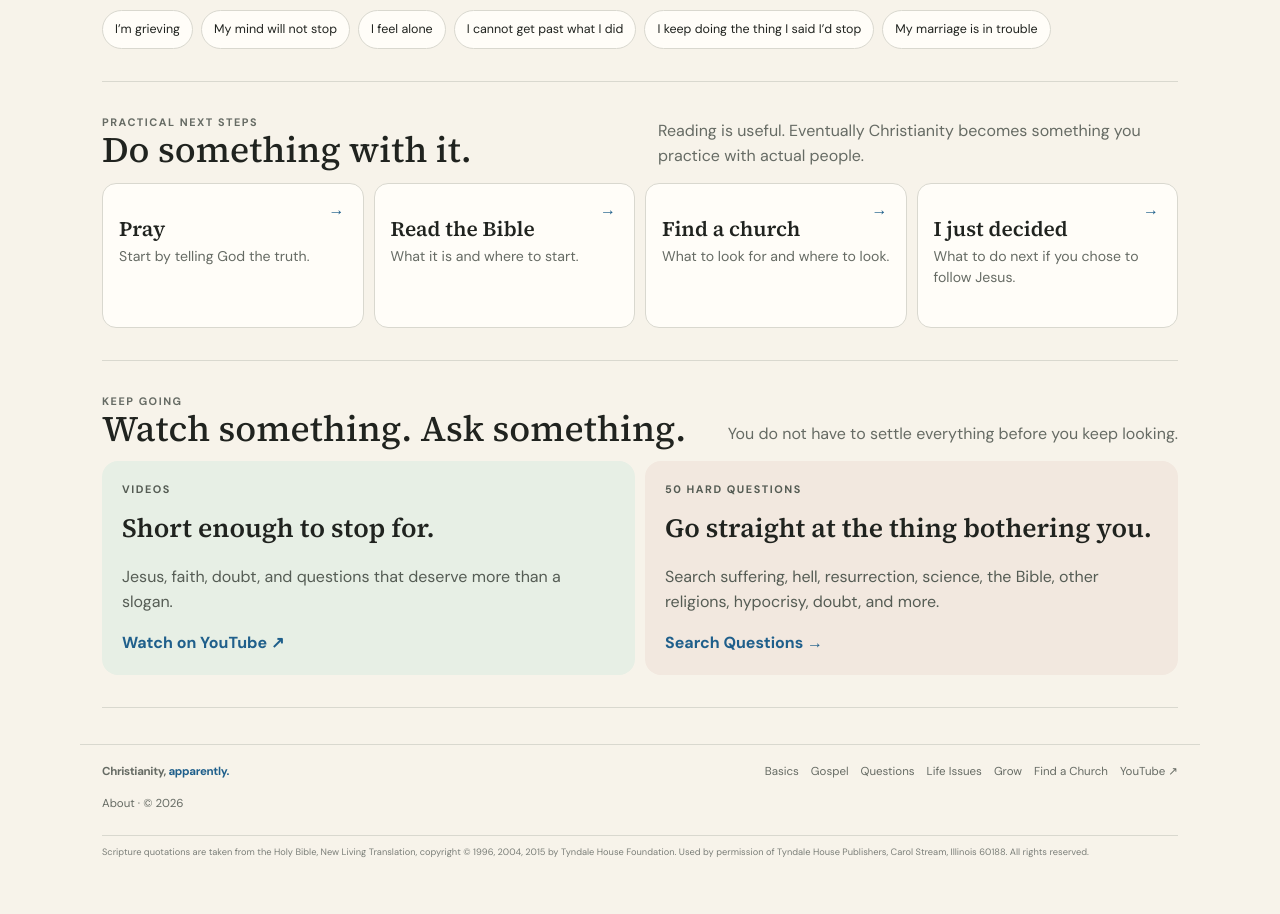
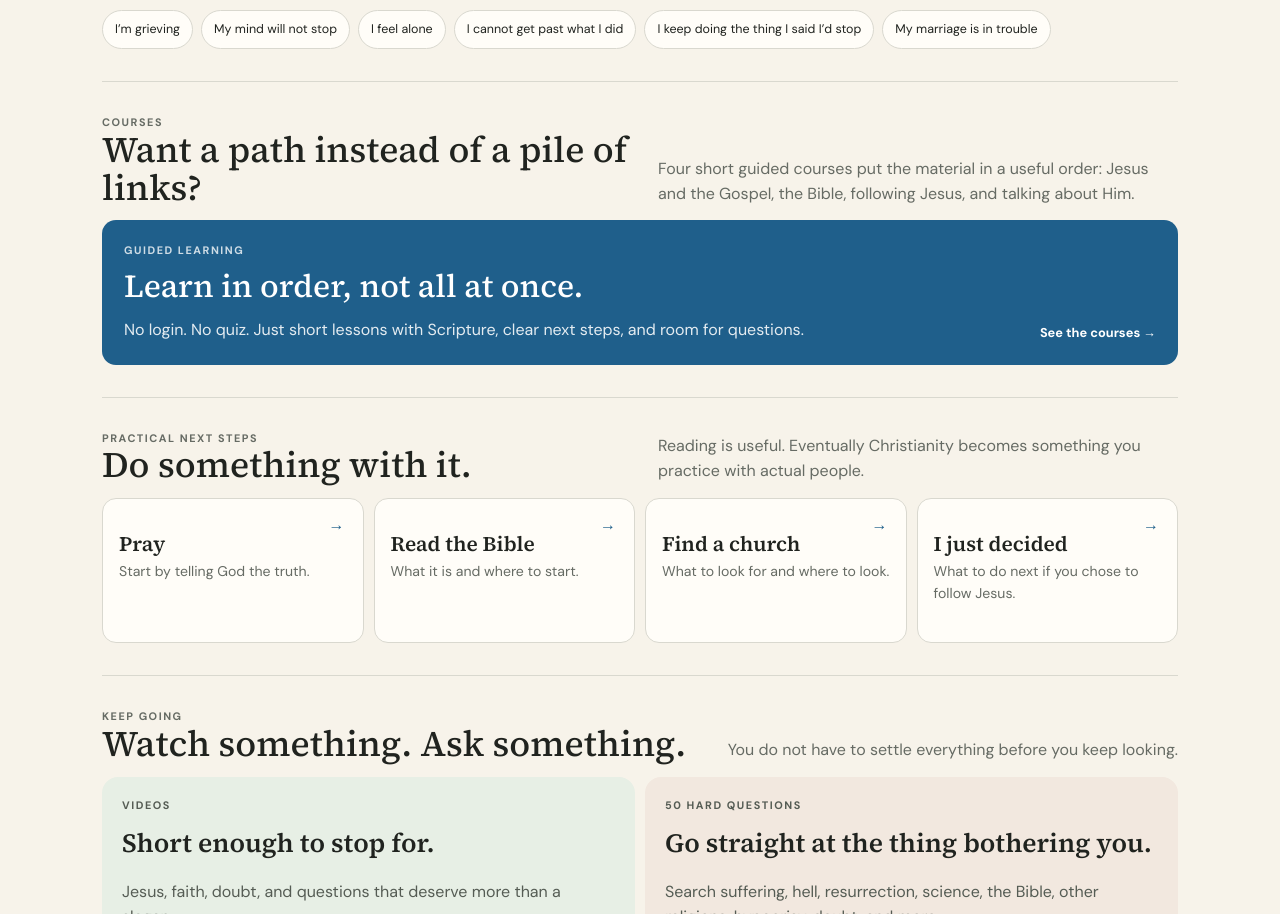
Before and after one commit to SeanEricKnight/christianityapparently.com, a plain HTML site: page index.html in a window 1280 px wide. Shown: the part 1488-2402 px from the top of the page. Before the commit the page ends 2369 px from the top, so only its background shows below. Drawn offline with Linux system fonts and the light colour scheme.

Commit message:
Add courses to homepage

```diff
--- a/index.html
+++ b/index.html
@@ -57,6 +57,11 @@
 </section>
 
 <section class="home-section">
+  <div class="section-head"><div><p class="kicker">Courses</p><h2>Want a path instead of a pile of links?</h2></div><p>Four short guided courses put the material in a useful order: Jesus and the Gospel, the Bible, following Jesus, and talking about Him.</p></div>
+  <a class="basics-lead" href="courses.html"><div><p class="kicker">Guided learning</p><h2>Learn in order, not all at once.</h2><p>No login. No quiz. Just short lessons with Scripture, clear next steps, and room for questions.</p></div><span>See the courses →</span></a>
+</section>
+
+<section class="home-section">
   <div class="section-head"><div><p class="kicker">Practical next steps</p><h2>Do something with it.</h2></div><p>Reading is useful. Eventually Christianity becomes something you practice with actual people.</p></div>
   <div class="home-links">
     <a class="home-link" href="prayer.html"><b>→</b><h3>Pray</h3><p>Start by telling God the truth.</p></a>
```
